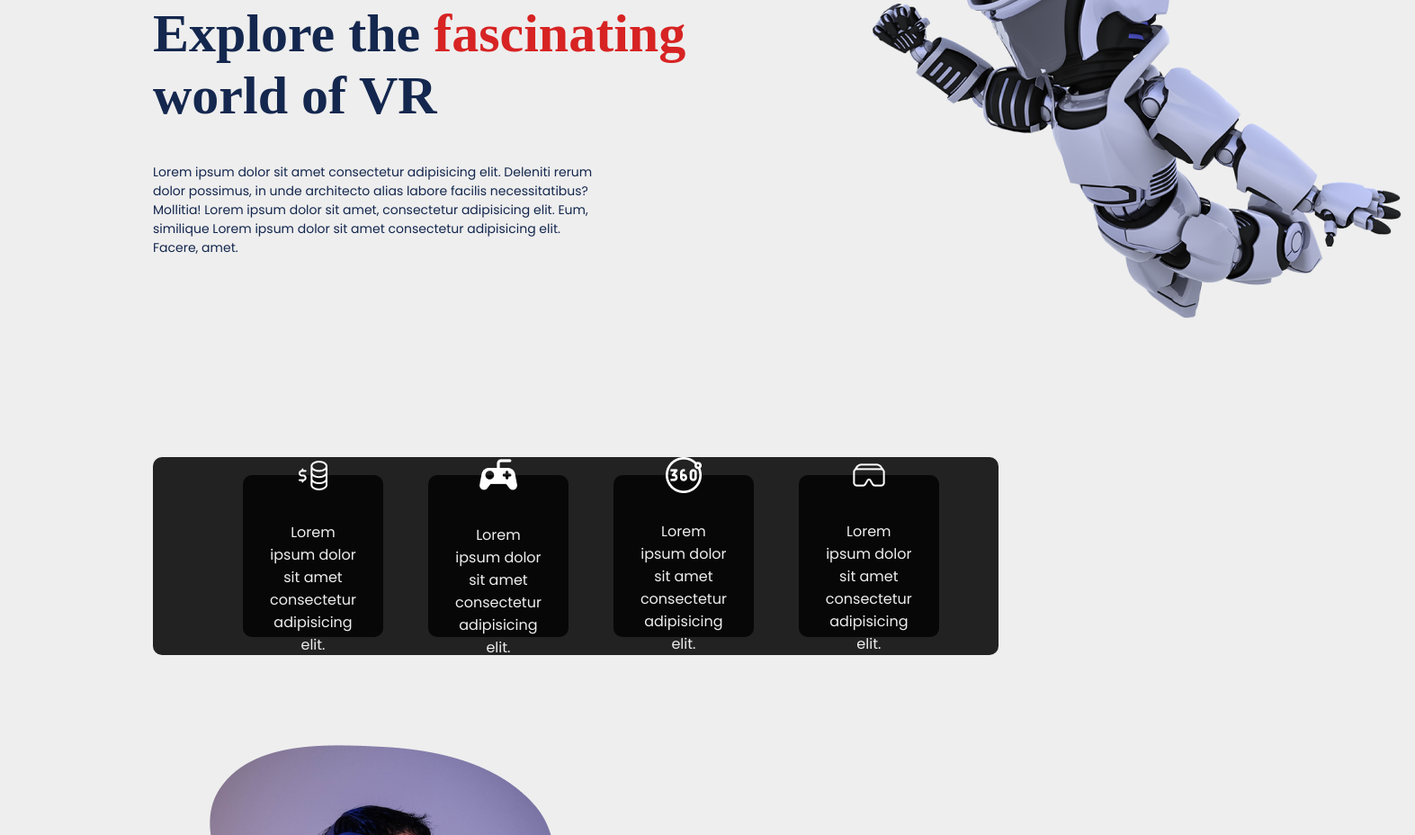
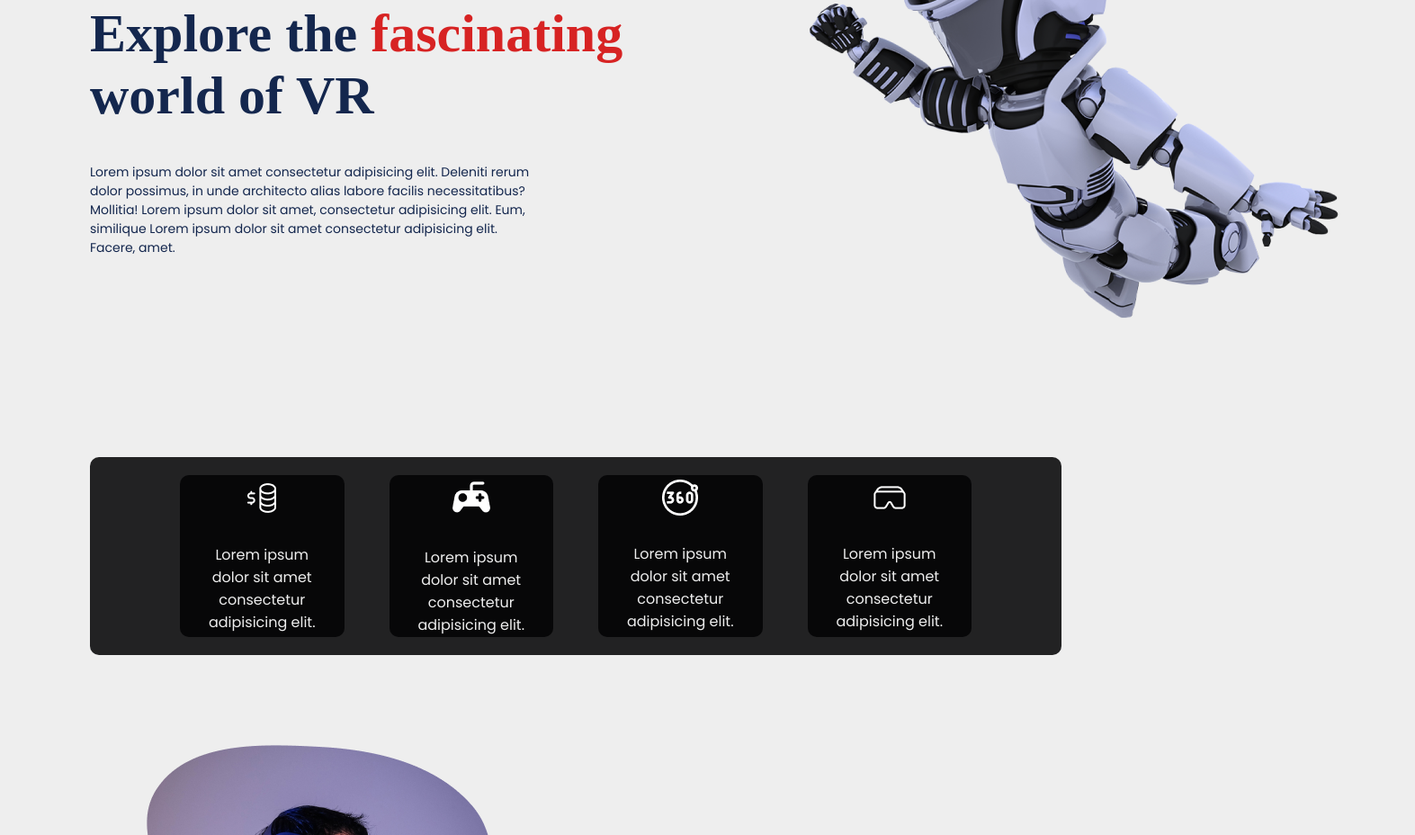
Before and after one commit to furkanevin/Space-Website, a plain HTML site: page index.html in a window 1280 px wide. Shown: the part 267-1195 px from the top of the page at 90% size, 1573 px wide, since content can reach past the window. Drawn offline with Linux system fonts and the light colour scheme; a web font is replaced by a local one.

Commit message:
viusal-update

```diff
--- a/style.css
+++ b/style.css
@@ -88,7 +88,7 @@ nav ul li:hover {
   color: #d72323;
 }
 .infos {
-  width: 100%;
+  min-width: 900px;
   background-color: #090a0be3;
   border-radius: 10px;
   padding: 20px 100px;
@@ -201,3 +201,8 @@ footer button:hover {
   color: #eeeeee;
   transition: all 0.4s;
 }
+@media (max-width: 1500px) {
+  body {
+    padding: 0 100px;
+  }
+}
```
